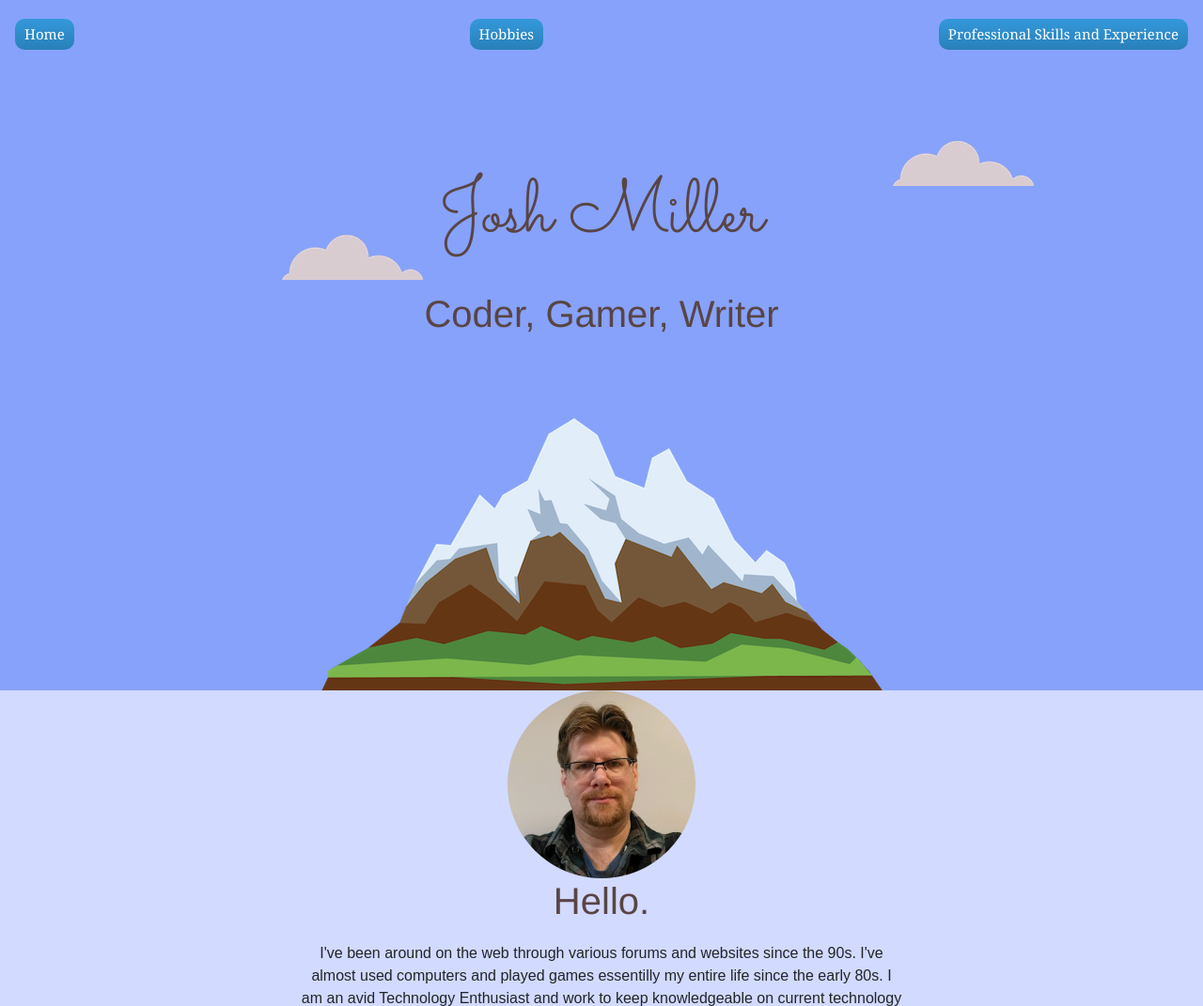
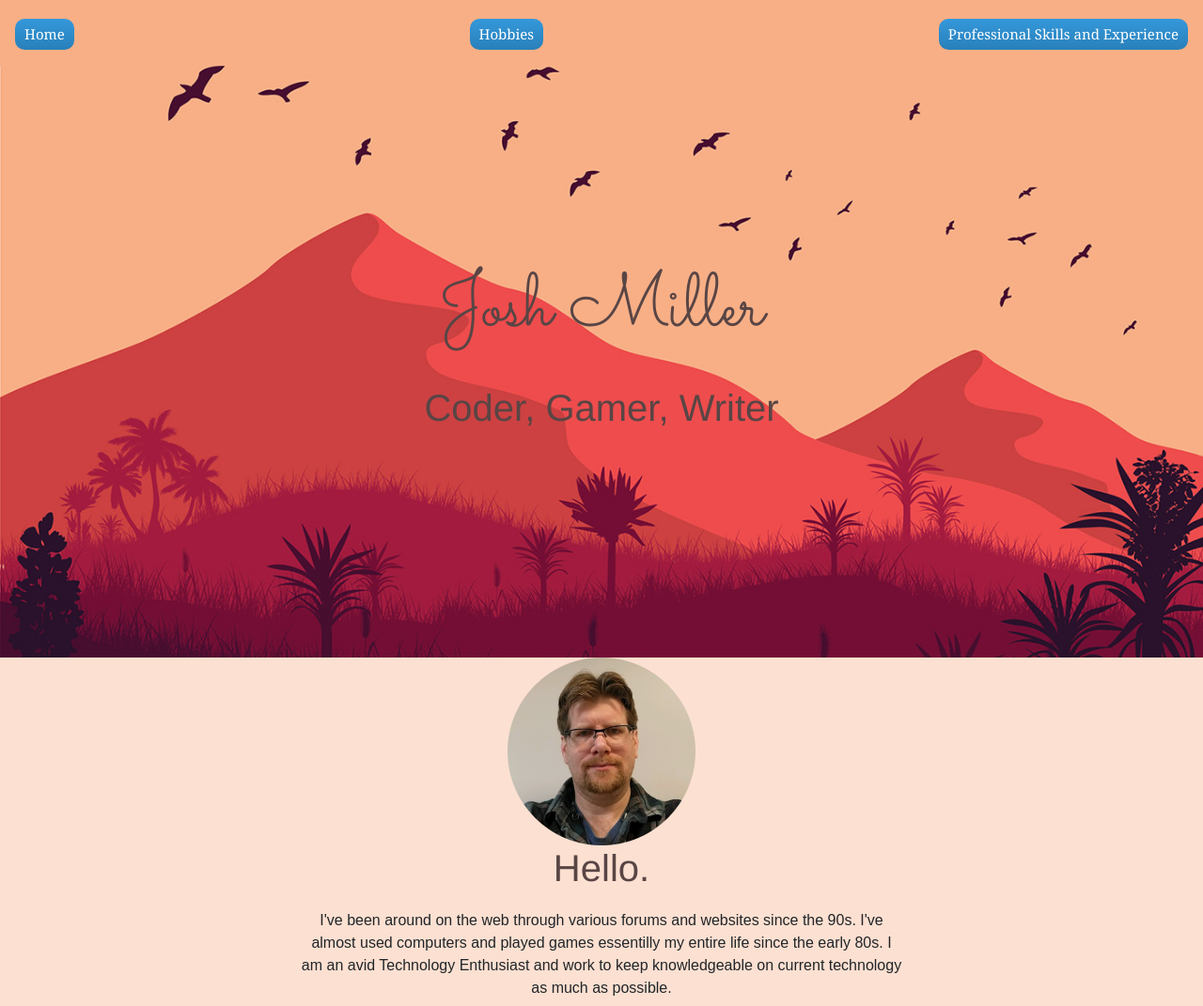
Before and after one commit to RamenJunkie/ramenjunkie.github.io, a plain HTML site: page index.html in a window 1280 px wide. Shown: the top 1071 px of the page at 94% size. Drawn offline with nearby package versions, Linux system fonts and the light colour scheme; a web font is replaced by a local one.

Commit message:
Changing colors and fixing some formatting.

```diff
--- a/css/style.css
+++ b/css/style.css
@@ -1,7 +1,7 @@
 /* Tag Selectors */
 
 body {
-    background-color: #D2DAFF;
+    background-color: #FCE0D1   ;
      margin: 0px;
      text-align: center;
 }
@@ -51,26 +51,32 @@ table {
 
 .top_box {
     position: relative;
-    padding-top: 100px;
+    padding-top: 200px;
     width: 100%;
     text-align: center;
     padding-bottom: 0px;
     margin-bottom: 0px;
-    /*background-image: url("/images/bg01.jpg");
+    background-image: url("../images/bg01.jpg"); no-repeat center center fixed;
+    -webkit-background-size: cover;
+    -moz-background-size: cover;
+    -o-background-size: cover;
+    background-size: cover;
+    min-height: 700px;
+    /* background-image: url("/images/eclipse.jpg");
     background-repeat:no-repeat;
-    background-size:contain;*/
-    background-color: #87A2FB;
+    background-size:contain; */
+    /* background-color: #87A2FB; */
 
 }
 
 .navbar {
     position: fixed;
     padding-top: 20px;
-    padding-bottom: 20px;
+    padding-bottom: 50px;
     top: 0;
-    height: 25px;
+    height: 30px;
     width: 100%;
-    background-color: #87A2FB;
+    background-color: #F8AF86;
     text-align: right;
     z-index: 9000;
 }
@@ -82,7 +88,7 @@ table {
 
 .bottom-container {
     margin-top: 30px;
-    background-color: #AAC4FF;
+    background-color: #F8AF86;
     padding: 20px;
 }
 
--- a/index.html
+++ b/index.html
@@ -37,13 +37,13 @@
         </div>
 
         <div class="top_box">
-                <img class="cloud1" src="images/cloud.png" alt="happy little cloud">
+                <!-- <img class="cloud1" src="images/cloud.png" alt="happy little cloud"> -->
                 <div class="name">
                     <h1>Josh Miller</h1>
                     <h2>Coder, Gamer, Writer</h2>
                 </div>
-                <img class="cloud2" src="images/cloud.png" alt="happy little cloud">
-            <img class="mountain" src="images/mountain.png" alt="riiiiseee mountain">
+                <!-- <img class="cloud2" src="images/cloud.png" alt="happy little cloud">
+            <img class="mountain" src="images/mountain.png" alt="riiiiseee mountain"> -->
 
         </div>
         <div class="middle-container">
@@ -77,7 +77,12 @@
                       <a href="https://ramenjunkie.github.io/Tindog-Website/"><img class="skill_icon" src="images/tindog.png" alt="Tindog Website"></a>
                       <h3>TinDog Website</h3>
                       <p>A basic responsive website built using Bootstrap.</p>
-                  </div>
+                    </div>
+                    <div class="col-lg-4 featured-card">
+                     <a href="https://www.joshmiller.net/"><img class="skill_icon" src="images/pythonblog.png" alt="Python Flash Blog"></a>
+                     <h3>Python Flask Blog</h3>
+                     <p>A blog built in Python running on a Flask backend.</p>
+                    </div>
                 </div>
             </div>
             <hr>
```
Also changed, not shown: images/pythonblog.png (added), 1 other file.
